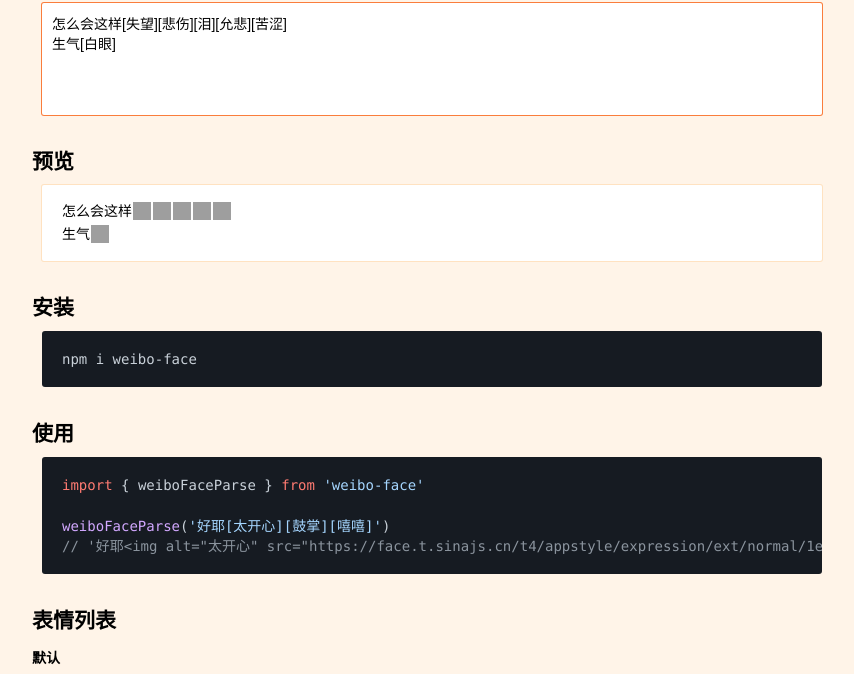
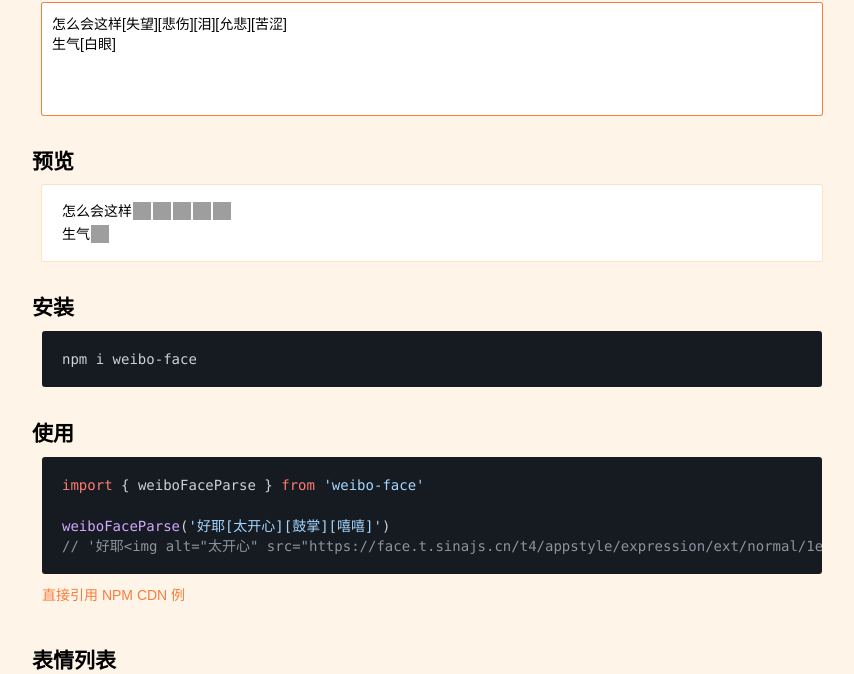
Before and after one commit to itorr/weibo-face, a website: page html/index.html in a window 1280 px wide. Shown: the part 77-751 px from the top of the page, without its empty margins (208-1062 px from the left). Drawn offline with nearby package versions, Linux system fonts and the light colour scheme; files that its build step writes are made by us from their sources; grey boxes are pictures that could not be loaded.

Commit message:
<a href="test.html">直接引用 NPM CDN 例</a>

```diff
--- a/html/document.less
+++ b/html/document.less
@@ -27,6 +27,12 @@ header{
 }
 h2{
     padding: 30px 10px 10px;
+}
+article{
+    p{
+        margin: 0;
+        padding:10px 20px;
+    }
 }
 textarea{
     display: block;
@@ -141,12 +147,14 @@ textarea{
     color: #8b949e;
 }
 
+a{
+    color: #fa7d3c;
+    text-decoration: none;
+}
 footer{
     text-align: center;
     padding: 50px 0 100px;
     a{
-        color: #fa7d3c;
-        text-decoration: none;
         margin: 0 10px;
     }
 }
--- a/html/index.html
+++ b/html/index.html
@@ -33,6 +33,9 @@
         <div class="highlight">
             <pre><span class="pl-k">import</span> <span class="pl-kos">{</span> <span class="pl-s1">weiboFaceParse</span> <span class="pl-kos">}</span> <span class="pl-k">from</span> <span class="pl-s">'weibo-face'</span><br><br><span class="pl-en">weiboFaceParse</span><span class="pl-kos">(</span><span class="pl-s">'好耶[太开心][鼓掌][嘻嘻]'</span><span class="pl-kos">)</span><br><span class="pl-c">// '好耶&lt;img alt="太开心" src="https://face.t.sinajs.cn/t4/appstyle/expression/ext/normal/1e/2018new_taikaixin_org.png"&gt;&lt;img alt="鼓掌" src="https://face.t.sinajs.cn/t4/appstyle/expression/ext/normal/6e/2018new_guzhang_thumb.png"&gt;&lt;img alt="嘻嘻" src="https://face.t.sinajs.cn/t4/appstyle/expression/ext/normal/33/2018new_xixi_thumb.png"&gt;'</span></pre>
         </div>
+        <p>
+            <a href="test.html">直接引用 NPM CDN 例</a>
+        </p>
     </article>
     <article>
         <h2>表情列表</h2>
```
Also changed, not shown: html/test.html (+1 -1 lines), README.md.
